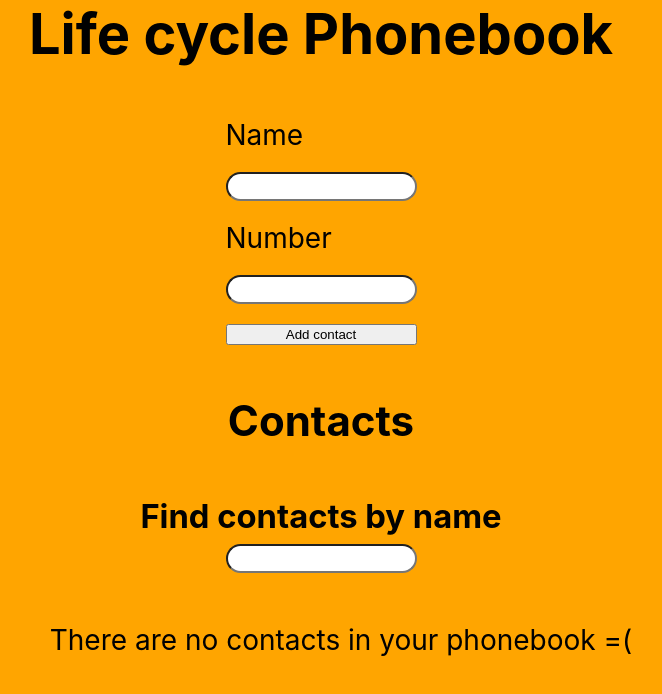
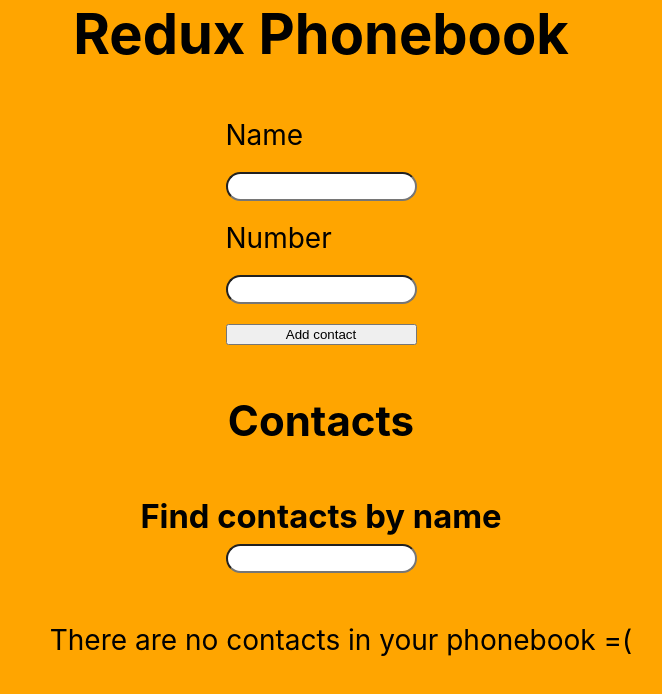
Before and after one commit to iberikofer/goit-react-hw-06-phonebook, a React (Create React App) app: page / in a window 1280 px wide. Shown: the top 694 px of the page, without its empty margins (319-981 px from the left). Built offline with nearby package versions, Linux system fonts and the light colour scheme.

Commit message:
a little change =)

```diff
--- a/src/components/App.jsx
+++ b/src/components/App.jsx
@@ -33,7 +33,7 @@ export const App = () => {
         gap: 50,
       }}
     >
-      <h1>Life cycle Phonebook</h1>
+      <h1>Redux Phonebook</h1>
       <ContactForm />
       <h2>Contacts</h2>
       <Filter />
```
